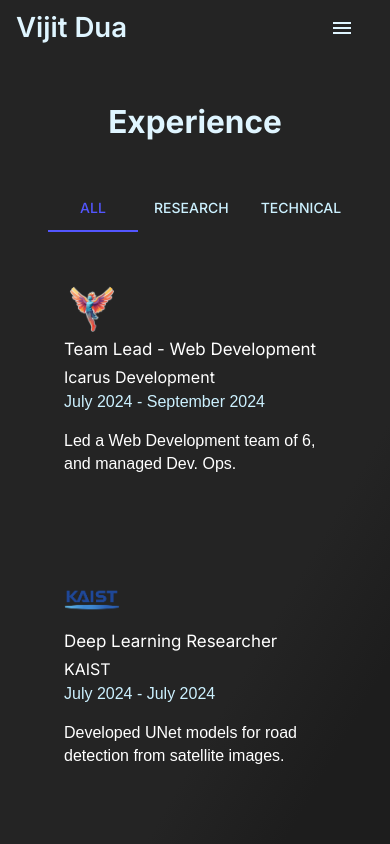
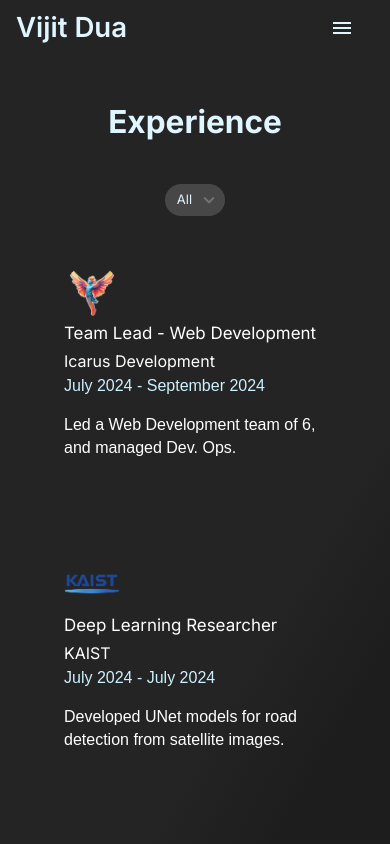
Before and after one commit to vijitdua/vijitdua.com, a React (Create React App) app: page /experience in a window 390 px wide. Shown: the top 844 px of the page. Built offline with nearby package versions, Linux system fonts and the light colour scheme.

Commit message:
feat: Chip selection menu for ExperienceTimeline in mobile

```diff
--- a/src/components/experience/ExperienceTimeline.jsx
+++ b/src/components/experience/ExperienceTimeline.jsx
@@ -1,19 +1,20 @@
 import React, { useState, useEffect } from 'react';
-import { Box, Tabs, Tab } from '@mui/material';
+import { Box, Tabs, Tab, Drawer, Chip, Menu, MenuItem } from '@mui/material';
 import { experiences } from '../../configs/experiencesConfig';
 import ExperienceItem from './ExperienceItem';
 import { useMediaQuery } from '@mui/material';
 import { theme } from '../../themes/primaryTheme';
 import { useLocation, useNavigate } from 'react-router-dom';
-import Drawer from '@mui/material/Drawer';
 import ExperienceDetailedPage from './ExperienceDetailedPage';
 import { motion } from 'framer-motion';
+import ExpandMoreIcon from '@mui/icons-material/ExpandMore';
 
 function ExperienceTimeline() {
     const [selectedCategory, setSelectedCategory] = useState('All');
     const [categories, setCategories] = useState(['All']);
     const [selectedExperience, setSelectedExperience] = useState(null);
     const [drawerOpen, setDrawerOpen] = useState(false);
+    const [anchorEl, setAnchorEl] = useState(null); // For mobile menu
     const mobileView = useMediaQuery(theme.breakpoints.down('md'));
     const navigate = useNavigate();
     const location = useLocation();
@@ -51,7 +52,8 @@ function ExperienceTimeline() {
     }));
 
     const handleCategoryChange = (event, newValue) => {
-        setSelectedCategory(newValue);
+        setSelectedCategory(newValue || event.target.value);
+        setAnchorEl(null); // Close the menu
     };
 
     const handleExperienceClick = (experience) => {
@@ -92,8 +94,39 @@ function ExperienceTimeline() {
         },
     };
 
+    // Handle opening and closing of menu for mobile chip
+    const handleChipClick = (event) => {
+        setAnchorEl(event.currentTarget);
+    };
+
+    const handleMenuClose = () => {
+        setAnchorEl(null);
+    };
+
     return (
         <Box sx={{ padding: '2rem', position: 'relative', marginBottom: '7rem' }}>
+            {mobileView ? (
+                <Box sx={{ display: 'flex', justifyContent: 'center', marginBottom: '2rem' }}>
+                    <Chip
+                        label={selectedCategory}
+                        onClick={handleChipClick}
+                        deleteIcon={<ExpandMoreIcon />} // Add down arrow icon
+                        onDelete={handleChipClick} // Open menu on click
+                        sx={{ cursor: 'pointer' }}
+                    />
+                    <Menu
+                        anchorEl={anchorEl}
+                        open={Boolean(anchorEl)}
+                        onClose={handleMenuClose}
+                    >
+                        {categories.map((category) => (
+                            <MenuItem key={category} onClick={() => handleCategoryChange(null, category)}>
+                                {category}
+                            </MenuItem>
+                        ))}
+                    </Menu>
+                </Box>
+            ) : (
                 <Tabs
                     value={selectedCategory}
                     onChange={handleCategoryChange}
@@ -106,6 +139,7 @@ function ExperienceTimeline() {
                         <Tab key={category} label={category} value={category} />
                     ))}
                 </Tabs>
+            )}
 
             {/* Vertical line down the middle with animation */}
             {!mobileView && (
@@ -114,7 +148,7 @@ function ExperienceTimeline() {
                     variants={lineVariants}
                     initial="hidden"
                     whileInView="visible"
-                    viewport={{once: true}} // Ensure the animation only runs once
+                    viewport={{ once: true }} // Ensure the animation only runs once
                     sx={{
                         position: 'absolute',
                         top: '80px', // Adjust to prevent overlap with tabs
```
Lines whose indentation alone changed are shown as unchanged.
